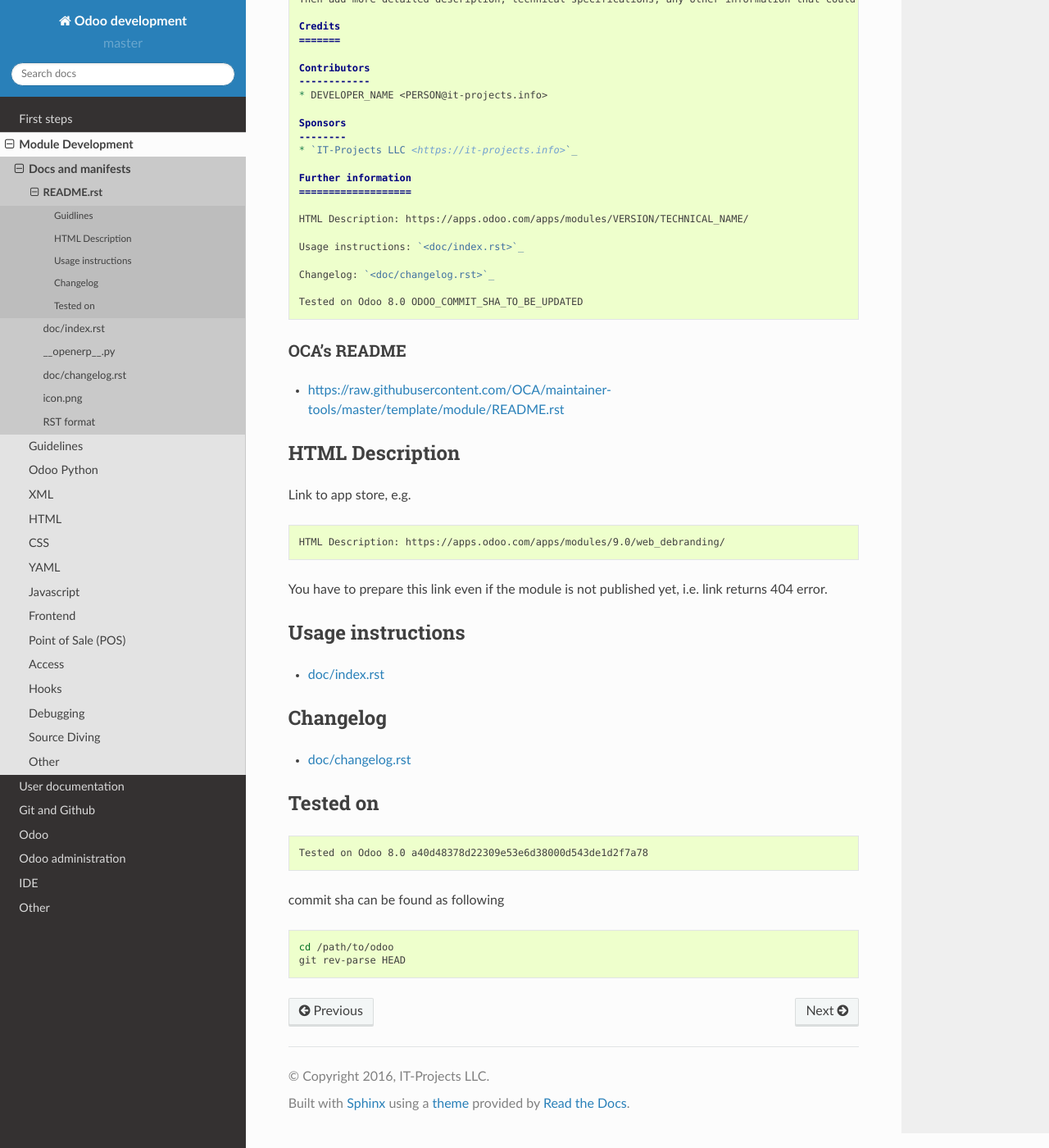
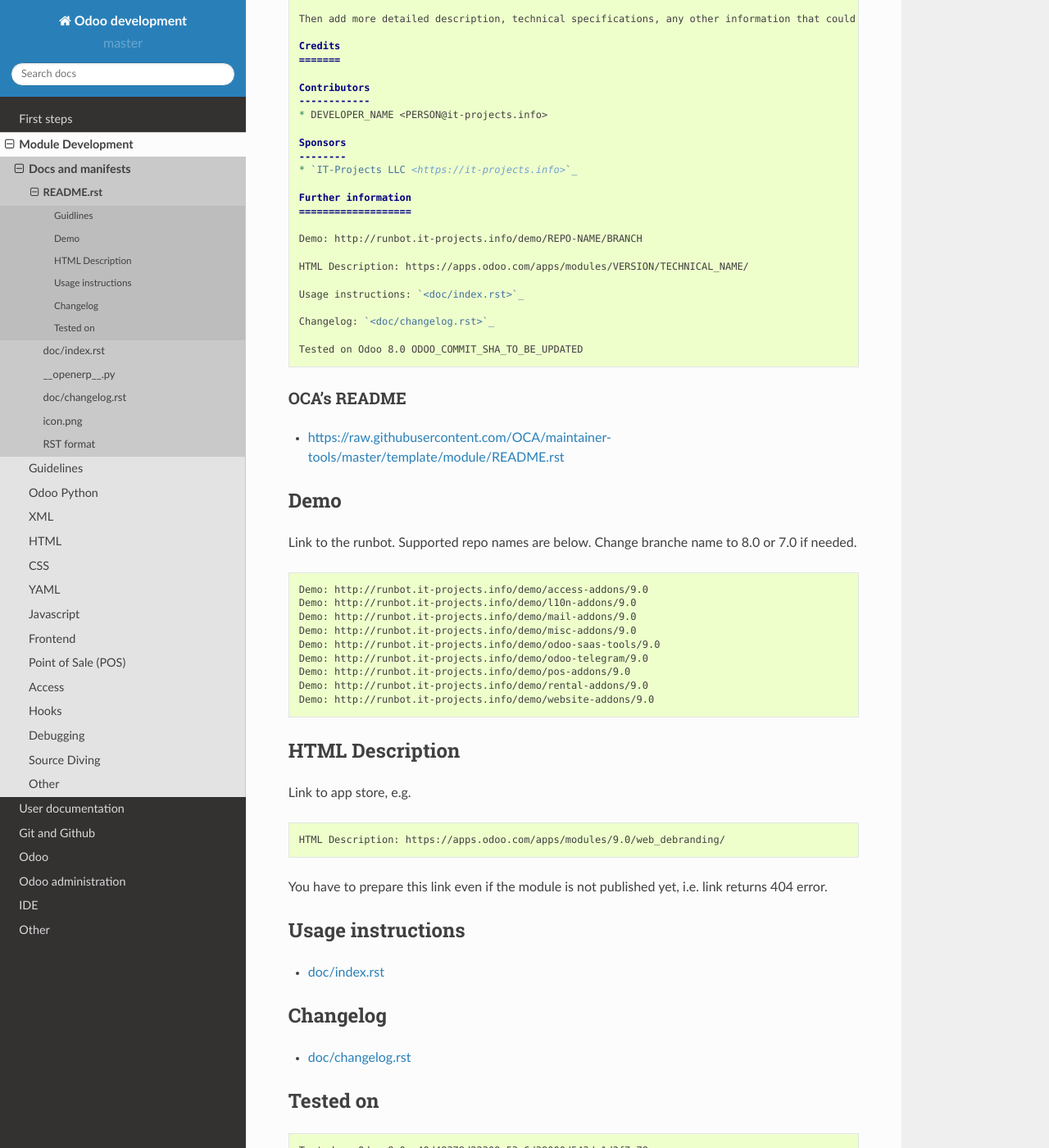
Before and after one commit to itpp-labs/odoo-development, a Sphinx documentation site: the page built from docs/dev/docs/README.rst.rst, in a window 1280 px wide and 1400 px high, scrolled down 507 px. Shown: the whole window at 82% size. Built offline with Sphinx 7.4.7 and the Read the Docs theme 2.0.0, drawn with Linux system fonts in a browser that asks for light colours; pages that are not in the unit, such as notebooks, are missing from menus.

Commit message:
[ADD] link to demo in README.rst

```diff
--- a/docs/dev/docs/README.rst.rst
+++ b/docs/dev/docs/README.rst.rst
@@ -32,6 +32,8 @@
     Further information
     ===================
 
+    Demo: http://runbot.it-projects.info/demo/REPO-NAME/BRANCH
+
     HTML Description: https://apps.odoo.com/apps/modules/VERSION/TECHNICAL_NAME/
 
     Usage instructions: `<doc/index.rst>`_
@@ -44,6 +46,25 @@
 ------------
 
 * https://raw.githubusercontent.com/OCA/maintainer-tools/master/template/module/README.rst
+
+Demo
+====
+
+Link to the runbot. Supported repo names are below. Change branche name to 8.0 or 7.0 if needed.
+
+.. code-block:: rst
+
+    Demo: http://runbot.it-projects.info/demo/access-addons/9.0
+    Demo: http://runbot.it-projects.info/demo/l10n-addons/9.0
+    Demo: http://runbot.it-projects.info/demo/mail-addons/9.0
+    Demo: http://runbot.it-projects.info/demo/misc-addons/9.0
+    Demo: http://runbot.it-projects.info/demo/odoo-saas-tools/9.0
+    Demo: http://runbot.it-projects.info/demo/odoo-telegram/9.0
+    Demo: http://runbot.it-projects.info/demo/pos-addons/9.0
+    Demo: http://runbot.it-projects.info/demo/rental-addons/9.0
+    Demo: http://runbot.it-projects.info/demo/website-addons/9.0
+
+
 
 HTML Description
 ================
```
